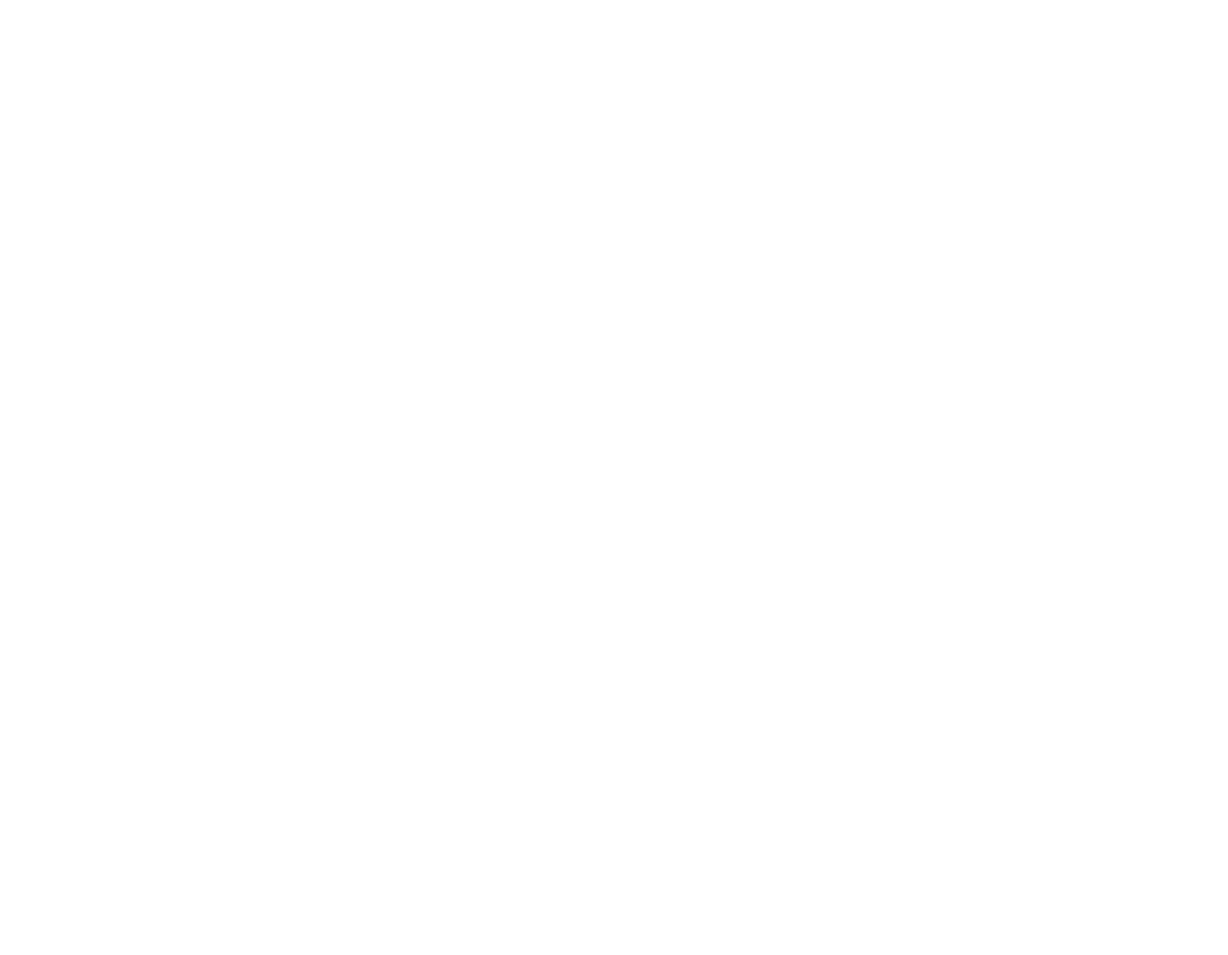
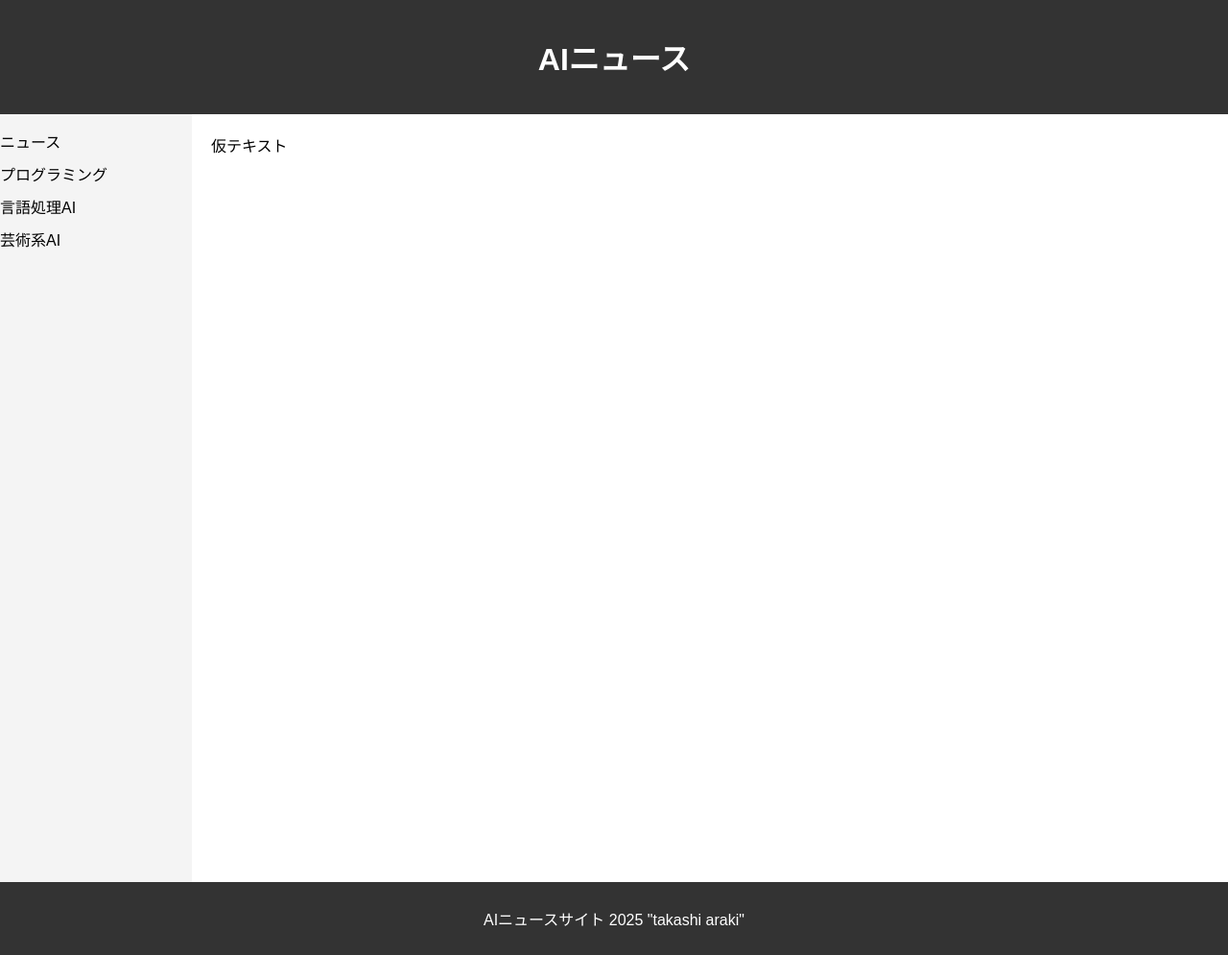
Before and after one commit to s1f102500056/project-team11, a plain HTML site: page index.html in a window 1280 px wide. Shown: the whole page at 96% size. Before the commit the page ends 800 px from the top, so only its background shows below. Drawn offline with Linux system fonts and the light colour scheme.

Commit message:
feat: creating a Temptation
全体を作るにあたってまずはサイトの雛形が必要だと考え、まずは仮として作成しました、ここからさらに改良を施していきます

```diff
--- /dev/null
+++ b/css/style1.css
@@ -0,0 +1,48 @@
+body {
+    margin: 0;
+    font-family: sans-serif;
+}
+
+header {
+    background-color: #333;
+    color: white;
+    padding: 15px;
+    text-align: center;
+}
+
+.container {
+    display: flex;
+    min-height: 100vh;
+}
+
+nav {
+    width: 200px;
+    background-color: #f4f4f4;
+}
+
+nav ul {
+    list-style: none;
+    padding: 0;
+}
+
+nav li {
+    margin-bottom: 10px;
+}
+
+nav a {
+    text-decoration: none;
+    color: #fff;
+}
+
+main {
+    flex: 1;
+    padding: 20px;
+    background-color: #fff;
+}
+
+footer {
+    background-color: #333;
+    color: white;
+    text-align: center;
+    padding: 10px;
+}
--- a/index.html
+++ b/index.html
@@ -3,8 +3,25 @@
     <head>
         <title>team-project</title>
         <meta charset="utf-8">
+        <link rel="stylesheet" type="text/css" href="css/style1.css">
     </head>
     <body>
-
+        <header>
+            <h1>AIニュース</h1>
+        </header>
+        <div class="container">
+            <nav>
+                <ul>
+                    <li>ニュース</li>
+                    <li>プログラミング</li>
+                    <li>言語処理AI</li>
+                    <li>芸術系AI</li>
+                </ul>
+            </nav>
+            <main>仮テキスト</main>
+        </div>
+        <footer>
+            <p>AIニュースサイト 2025 "takashi araki"</p>
+        </footer>
     </body>
 </html>
```
